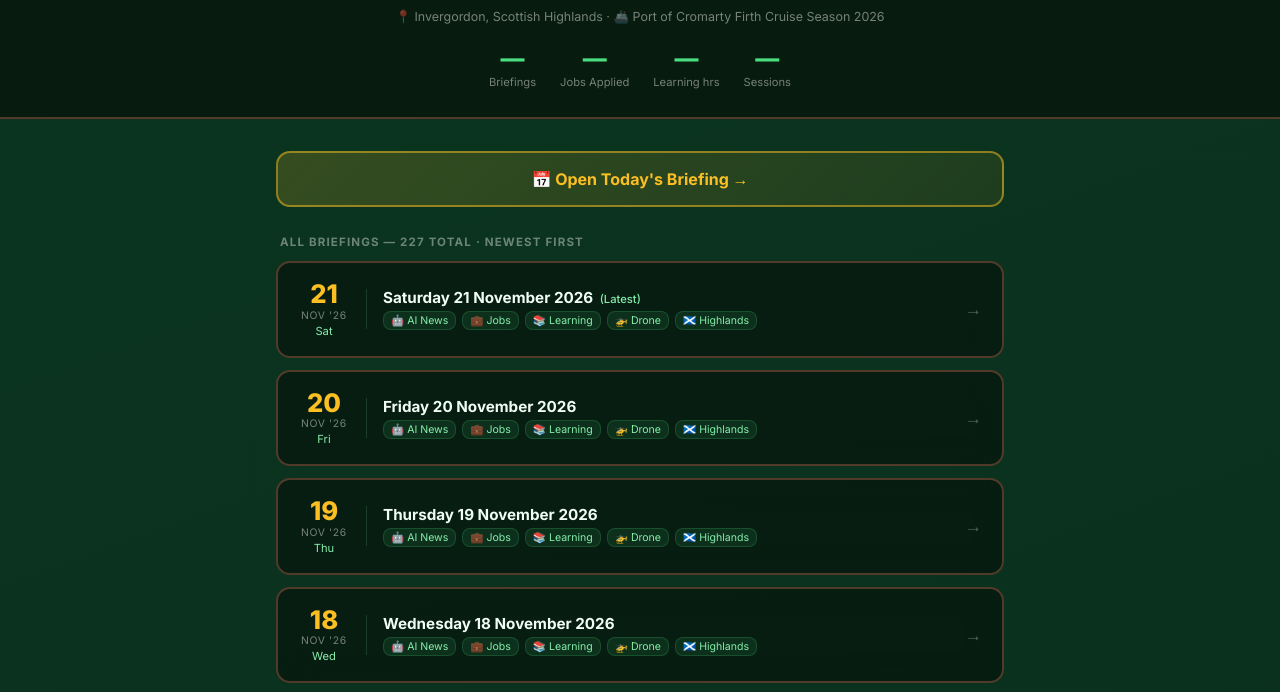
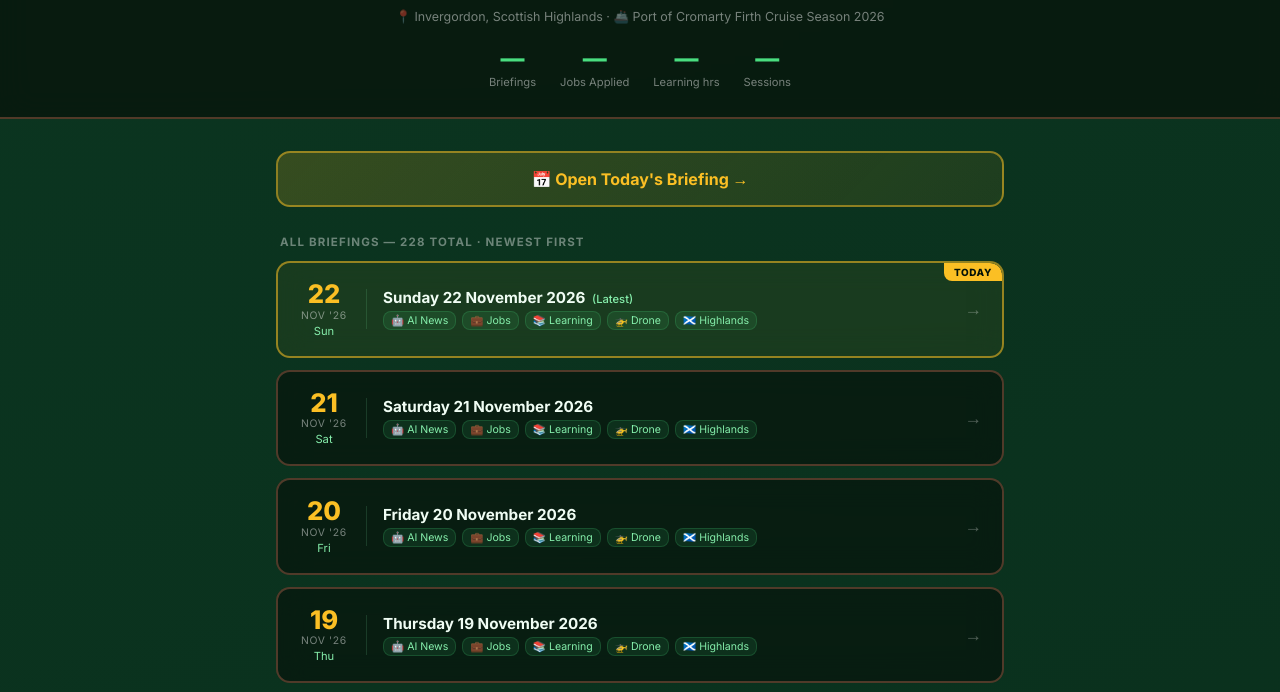
Before and after one commit to steve-ai-stuff/daily-briefing, a plain HTML site: page index.html in a window 1280 px wide. Shown: the part 101-793 px from the top of the page. Drawn offline with Linux system fonts and the light colour scheme.

Commit message:
Update index — 228 briefings

```diff
--- a/index.html
+++ b/index.html
@@ -111,6 +111,7 @@ footer{text-align:center;color:rgba(255,255,255,0.25);font-size:0.75rem;padding-
 // Add new entries here each time a new briefing is generated.
 // JavaScript will parse dates and sort newest-first automatically.
 var BRIEFINGS = [
+  ["22", "11", "2026", "Daily-Briefing_22-11-2026.html"],
   ["21", "11", "2026", "Daily-Briefing_21-11-2026.html"],
 ["20", "11", "2026", "Daily-Briefing_20-11-2026.html"],
   ["19", "11", "2026", "Daily-Briefing_19-11-2026.html"],
```
